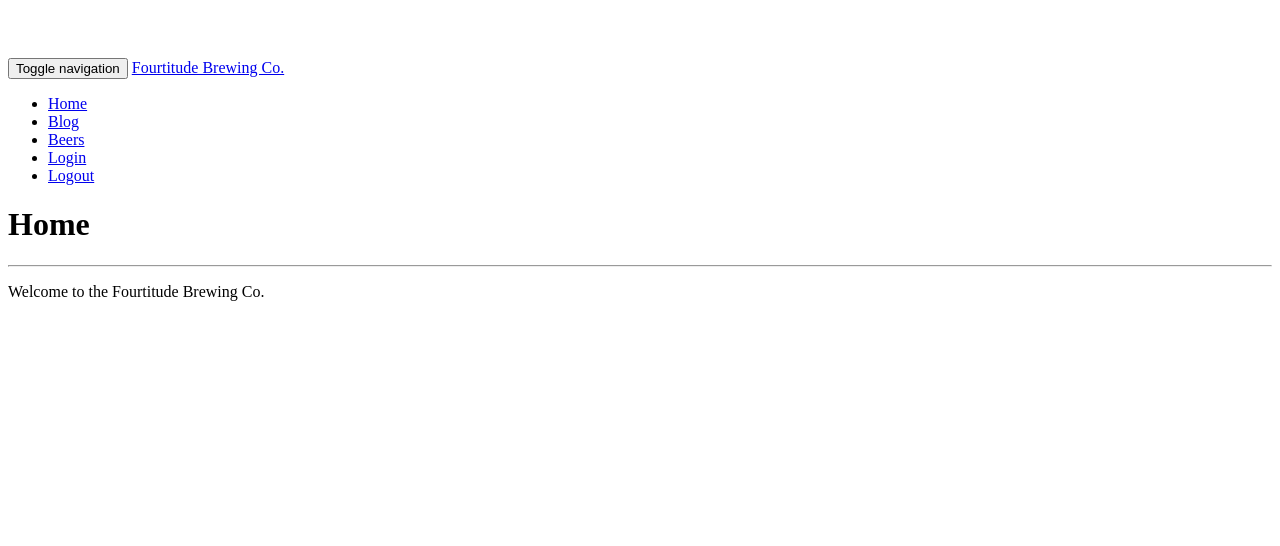
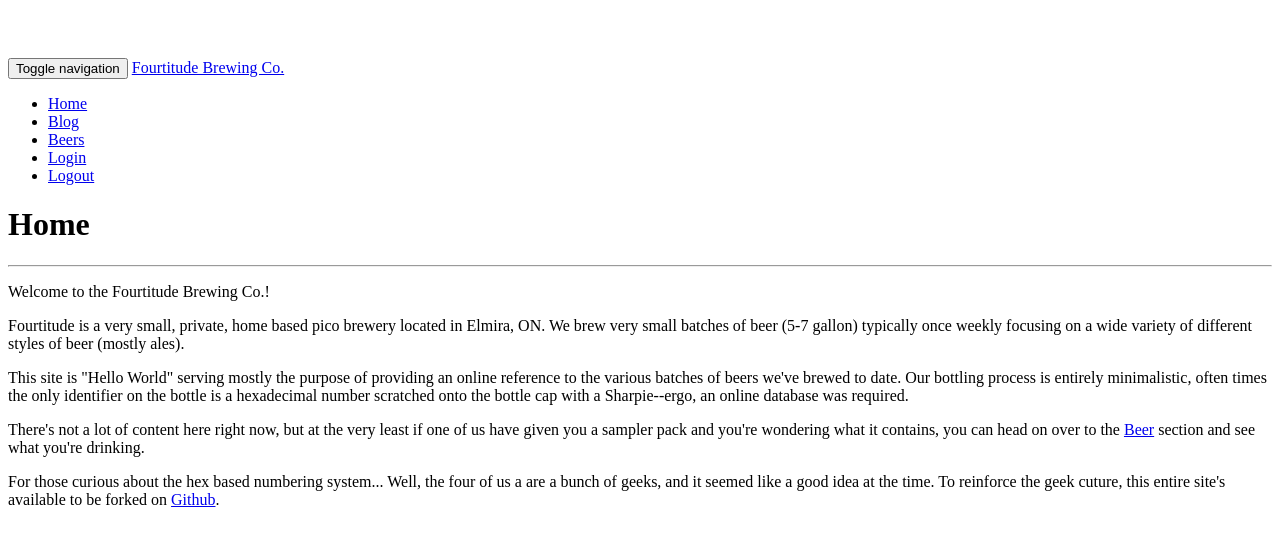
Before and after one commit to ariens/fourtitude_www, a Flask app: page / in a window 1280 px wide. Shown: the top 546 px of the page. Run offline with Flask 2, Linux system fonts and the light colour scheme; some libraries are stand-ins or nearby versions.

Commit message:
updates the home template

```diff
--- a/fourtitude/templates/home/page.html
+++ b/fourtitude/templates/home/page.html
@@ -3,5 +3,9 @@
     {% if user.first_name %}
         <h1>Hi, {{user.first_name}} {{ user.last_name }}!</h1>
     {% endif %}
-    <p>Welcome to the Fourtitude Brewing Co.</p>
+    <p>Welcome to the Fourtitude Brewing Co.!</p>
+    <p>Fourtitude is a very small, private, home based pico brewery located in Elmira, ON.  We brew very small batches of beer (5-7 gallon) typically once weekly focusing on a wide variety of different styles of beer (mostly ales). </p>
+    <p>This site is "Hello World" serving mostly the purpose of providing an online reference to the various batches of beers we've brewed to date.  Our bottling process is entirely minimalistic, often times the only identifier on the bottle is a hexadecimal number scratched onto the bottle cap with a Sharpie--ergo, an online database was required.</p>
+    There's not a lot of content here right now, but at the very least if one of us have given you a sampler pack and you're wondering what it contains, you can head on over to the <a href="/beer">Beer</a> section and see what you're drinking.</p>
+    <p>For those curious about the hex based numbering system... Well, the four of us a are a bunch of geeks, and it seemed like a good idea at the time. To reinforce the geek cuture, this entire site's available to be forked on <a href="https://github.com/ariens/fourtitude_www">Github</a>.
 {% endblock %}
```
